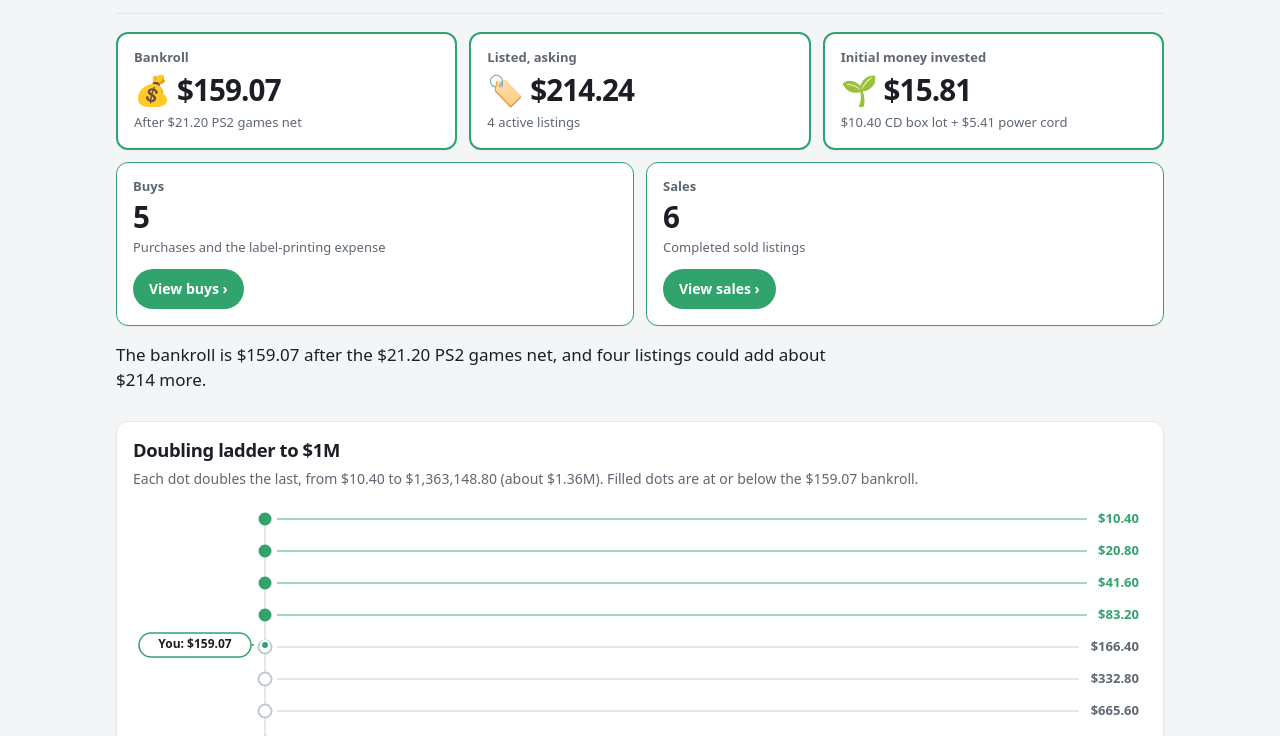
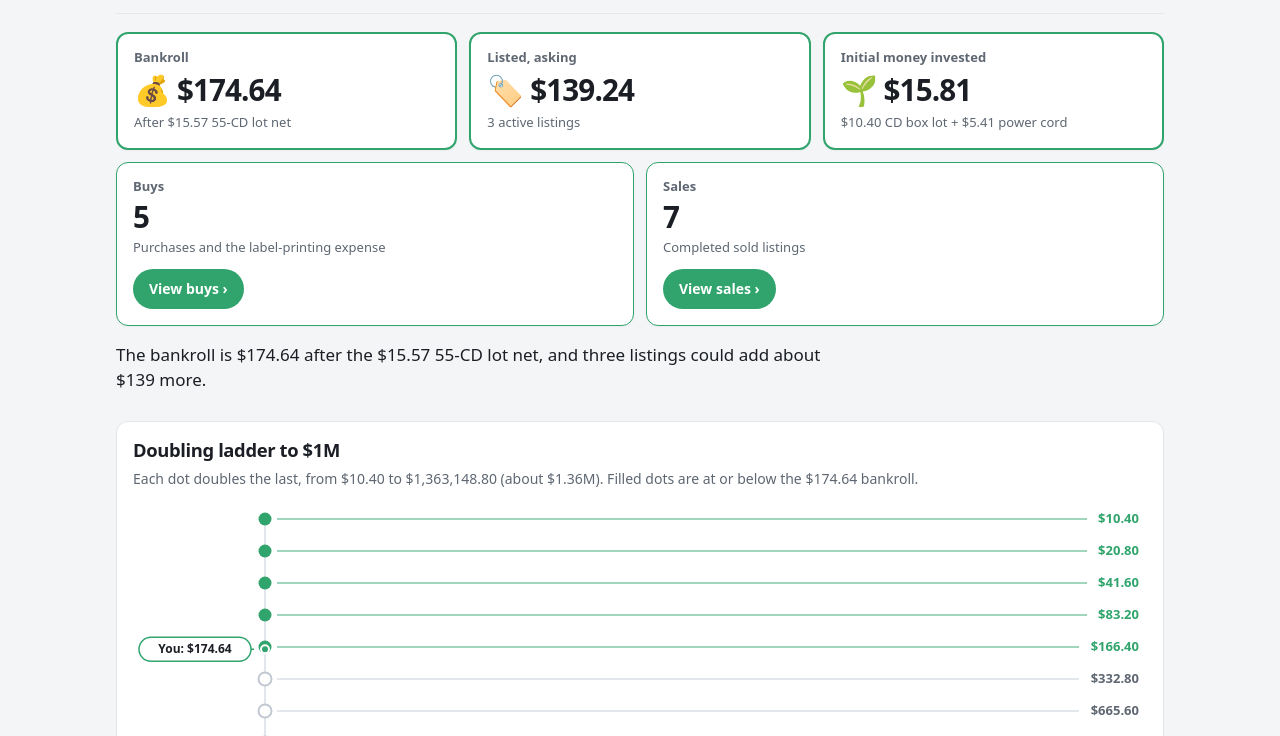
Before and after one commit to 16BITKAS/Paper-clip-to-1m, a plain HTML site: page index.html in a window 1280 px wide. Shown: the part 64-800 px from the top of the page. Drawn offline with Linux system fonts and the light colour scheme.

Commit message:
Record 55-CD lot sale and update bankroll to $174.64
Co-authored-by: 16BIT.KAS <16BITKAS@users.noreply.github.com>

```diff
--- a/data/ledger.csv
+++ b/data/ledger.csv
@@ -6,7 +6,6 @@ date,item,source,cost,sale_price,ebay_fees,postage,net,bankroll_after,status,not
 2026-11-05,New extension cord,eBay,$0.00,,,,,,to_list,User to post
 2026-11-08,"CD mystery box + Dell Latitude laptop, disc player, electronics",McManus HiBid,$15.61,,,,,$12.97,paid - pickup Mon 11/9,"Lot 1553, invoice 153002: $12.00 hammer + $2.40 20% buyer's premium + $1.21 tax = $15.61; paid from profits (reinvested); pickup Mon 11/9; contents: 30 R&B/hip-hop CDs (listed), 8 rock CDs (listed), Tool 10,000 Days case only (listed), Westside Riderz Vol. 1 held out to sell separately, iPhoenix IP-570 Bluetooth speaker, Dell Latitude laptop and disc player still to price"
 2026-11-08,Big crate of CDs,OfferUp,$0.00,,,,,$12.97,free,Picked up free on OfferUp; cost $0; cleaning and testing before listing
-2026-11-08,55 CD Lot R&B Hip Hop Soul 90s 2000s Prince Janet Jackson Mariah Carey AS IS,eBay,$0.00,$75.00 OBO,,,,,listed,"Asking lowered 11/11/2026 from $150.00 OBO to $75.00 OBO. From McManus lot 1708 water-damaged CDs (original $10.40 CD box lot; cost already counted, no new money); https://www.ebay.com/itm/237172643068; $150 BIN/OBO + $10 USPS Media Mail; Acceptable/as-is; seller moop2047; individual sold comps ~$295-305"
 2026-11-09,30 Hip Hop R&B CD Lot Eminem Beyonce TLC Lauryn Hill & more,eBay,$0.00,$55.25 OBO,,,,,listed,"Asking lowered 11/11/2026 from $65.00 OBO to $55.25 OBO. From McManus lot 1553 mystery box (cost already counted in $15.61, no new money); https://www.ebay.com/itm/237174065938; $65 BIN/OBO + $8.81 USPS Media Mail; Westside Riderz Vol. 1 and Tool case held out"
 2026-11-09,"Tool – 10,000 Days (2006) – Original CD Case Only – NO DISC",eBay,$0.00,$19.00 OBO,,,,,listed,"Asking lowered 11/11/2026 from $20.00 OBO to $19.00 OBO. From McManus lot 1553 mystery box (cost already counted in $15.61, no new money); https://www.ebay.com/itm/237174130477; $20 BIN/OBO + $4.39 USPS Media Mail; case only, no disc"
 2026-11-11,PS2 Slim silver console bundle (controller + memory card),eBay,$0.00,$94.50,$14.26,$8.71,$71.53,$94.83,sold,Sold 2026-11-11: subtotal $85.00 + buyer-paid shipping $9.50 = $94.50 gross (excluding tax and retail delivery fee collected by eBay); transaction fees $14.26; shipping label $8.71; net $71.53; bankroll = $23.30 + $71.53 = $94.83; listed 11/05 at $110 OBO; https://www.ebay.com/itm/237166188039; NHL 08 included free as a bonus
@@ -16,3 +15,4 @@ date,item,source,cost,sale_price,ebay_fees,postage,net,bankroll_after,status,not
 2026-11-13,Nintendo NES Game Lot of 8 Tested Working Mario Duck Hunt Klax Wrestling,eBay,$0.00,$45.98,$7.07,$7.24,$31.67,$123.75,sold,"Sold 2026-11-13; order total $49.08 including $3.10 sales tax; gross excluding tax $45.98 (listing was $40 BIN/OBO + $7.76 Ground Advantage = $47.76; actual gross implies $38.22 item + $7.76 buyer-paid shipping); transaction fees $7.07; USPS Ground Advantage label $7.24, tracking 9434608106245783022161; net $31.67 ($45.98 - $7.07 - $7.24); cost $0 personal stock; bankroll after this sale = $92.08 + $31.67 = $123.75; listed 11/10; https://www.ebay.com/itm/237175940613"
 2026-11-13,Beatles CD Sleeves White Album Case+ 19 Rock CD Lot Primus Steve Vai Stones GRRR,eBay,$0.00,$64.99 OBO,,,,,listed,No new money; $64.99 BIN/OBO + $8.81 USPS Media Mail (buyer pays); https://www.ebay.com/itm/237181958234
 2026-11-17,PS2 NFS Underground (CIB) + Midnight Club 3 DUB Remix bundle,eBay,$0.00,$35.59,$8.80,$5.59,$21.20,$159.07,sold,Sold 2026-11-17: subtotal $30.00 + buyer-paid shipping $5.59 = $35.59 gross (listing was $39.00 OBO + $5.90 shipping = $44.90); transaction fees $5.24 + Ad Fee General $3.56 = $8.80 fees; shipping label $5.59; net $21.20 ($35.59 - $8.80 - $5.59); bankroll = $137.87 + $21.20 = $159.07; listed 11/07 at $39 OBO + $5.90 ship; From McManus lot 1708; pulled from console bundle; https://www.ebay.com/itm/237170543785
+2026-11-19,55 CD Lot R&B Hip Hop Soul 90s 2000s Prince Janet Jackson Mariah Carey AS IS,eBay,$0.00,$40.00,$11.20,$13.23,$15.57,$174.64,sold,"Sold 2026-11-19; order total $42.70 including $2.70 sales tax collected by eBay (not income); gross excluding tax $40.00 (listing was $75.00 OBO + $10.00 Media Mail = $85.00; actual gross implies $30.00 item + $10.00 buyer-paid shipping); transaction fees $6.93 + Ad Fee General $4.27 = $11.20 fees; shipping label $13.23; net $15.57 ($40.00 - $11.20 - $13.23); from McManus lot 1708 water-damaged CDs (original $10.40 CD box lot; cost already counted, no new money); bankroll = $159.07 + $15.57 = $174.64; asking lowered 11/11/2026 from $150.00 OBO to $75.00 OBO; listed 11/08; Acceptable/as-is; seller moop2047; https://www.ebay.com/itm/237172643068"
--- a/index.html
+++ b/index.html
@@ -24,11 +24,11 @@
    ============================================================================ */
 const DATA = {
   title: "Flip to $1M Dashboard",
-  footer: "Status as of Nov 17, 2026",
-  intro: "The bankroll is $159.07 after the $21.20 PS2 games net, and four listings could add about $214 more.",
+  footer: "Status as of Nov 19, 2026",
+  intro: "The bankroll is $174.64 after the $15.57 55-CD lot net, and three listings could add about $139 more.",
   nextMove: {
     title: "Next move",
-    body: "The four remaining listings ask $214.24 combined."
+    body: "The three remaining listings ask $139.24 combined."
   },
   sections: {
     ladder: "Doubling ladder to $1M",
@@ -37,15 +37,15 @@ const DATA = {
   metrics: [
     {
       label: "Bankroll",
-      value: "💰 $159.07",
-      detail: "After $21.20 PS2 games net",
-      amount: 159.07
+      value: "💰 $174.64",
+      detail: "After $15.57 55-CD lot net",
+      amount: 174.64
     },
     {
       label: "Listed, asking",
-      value: "🏷️ $214.24",
-      detail: "4 active listings",
-      amount: 214.24
+      value: "🏷️ $139.24",
+      detail: "3 active listings",
+      amount: 139.24
     },
     {
       label: "Initial money invested",
@@ -62,7 +62,7 @@ const DATA = {
     },
     {
       label: "Sales",
-      value: "6",
+      value: "7",
       detail: "Completed sold listings"
     }
   ],
@@ -80,13 +80,14 @@ const DATA = {
     { date: "11/11", item: "Nintendo Donkey Kong Country 2: Diddy's Kong Quest SNES NTSC-U/C Game", sale: 20, fees: 3.27, postage: 6.4, net: 10.33, link: "https://www.ebay.com/itm/237176017749" },
     { date: "11/13", item: "8 Rock CDs Lot (Green Day American Idiot single, INXS Live Baby Live, Temple of the Dog, Eleanor McEvoy What's Following Me?, Alice in Chains Sap, Whitesnake Slide It In, Guns N' Roses The Spaghetti Incident?, Incubus Make Yourself)", sale: 24.39, fees: 4.41, postage: 5.86, net: 14.12, link: "https://www.ebay.com/itm/237174006449" },
     { date: "11/13", item: "Nintendo NES Game Lot of 8 Tested Working Mario Duck Hunt Klax Wrestling", sale: 45.98, fees: 7.07, postage: 7.24, net: 31.67, link: "https://www.ebay.com/itm/237175940613" },
-    { date: "11/17", item: "PS2 NFS Underground (CIB) + Midnight Club 3 DUB Remix bundle", sale: 35.59, fees: 8.8, postage: 5.59, net: 21.2, link: "https://www.ebay.com/itm/237170543785" }
+    { date: "11/17", item: "PS2 NFS Underground (CIB) + Midnight Club 3 DUB Remix bundle", sale: 35.59, fees: 8.8, postage: 5.59, net: 21.2, link: "https://www.ebay.com/itm/237170543785" },
+    { date: "11/19", item: "55 CD Lot R&B Hip Hop Soul 90s 2000s Prince Janet Jackson Mariah Carey AS IS", sale: 40, fees: 11.2, postage: 13.23, net: 15.57, link: "https://www.ebay.com/itm/237172643068" }
   ],
   ladder: {
     start: 10.4,
     steps: 18,
-    youAmount: 159.07,
-    youLabel: "You: $159.07"
+    youAmount: 174.64,
+    youLabel: "You: $174.64"
   },
   filters: [
     { id: "all", label: "All" },
@@ -181,16 +182,6 @@ const DATA = {
       link: null
     },
     {
-      date: "11/08",
-      item: "55 CD Lot R&B Hip Hop Soul (AS IS)",
-      kind: "listed",
-      amount: 75,
-      tag: null,
-      details: "$75 OBO + $10 Media Mail (lowered 11/11 from $150); water-damaged from lot 1708",
-      source: "eBay",
-      link: "https://www.ebay.com/itm/237172643068"
-    },
-    {
       date: "11/09",
       item: "30 Hip Hop R&B CD Lot",
       kind: "listed",
@@ -279,6 +270,16 @@ const DATA = {
       details: "Sold $30 + $5.59 ship = $35.59 gross, less $8.80 fees ($5.24 transaction + $3.56 ad fee) and $5.59 label; net $21.20",
       source: "eBay",
       link: "https://www.ebay.com/itm/237170543785"
+    },
+    {
+      date: "11/19",
+      item: "55 CD Lot R&B Hip Hop Soul (AS IS)",
+      kind: "sale",
+      amount: 15.57,
+      tag: null,
+      details: "Sold $40.00 gross excluding $2.70 tax, less $11.20 fees ($6.93 transaction + $4.27 ad fee) and $13.23 label; net $15.57",
+      source: "eBay",
+      link: "https://www.ebay.com/itm/237172643068"
     }
   ]
 };
```
